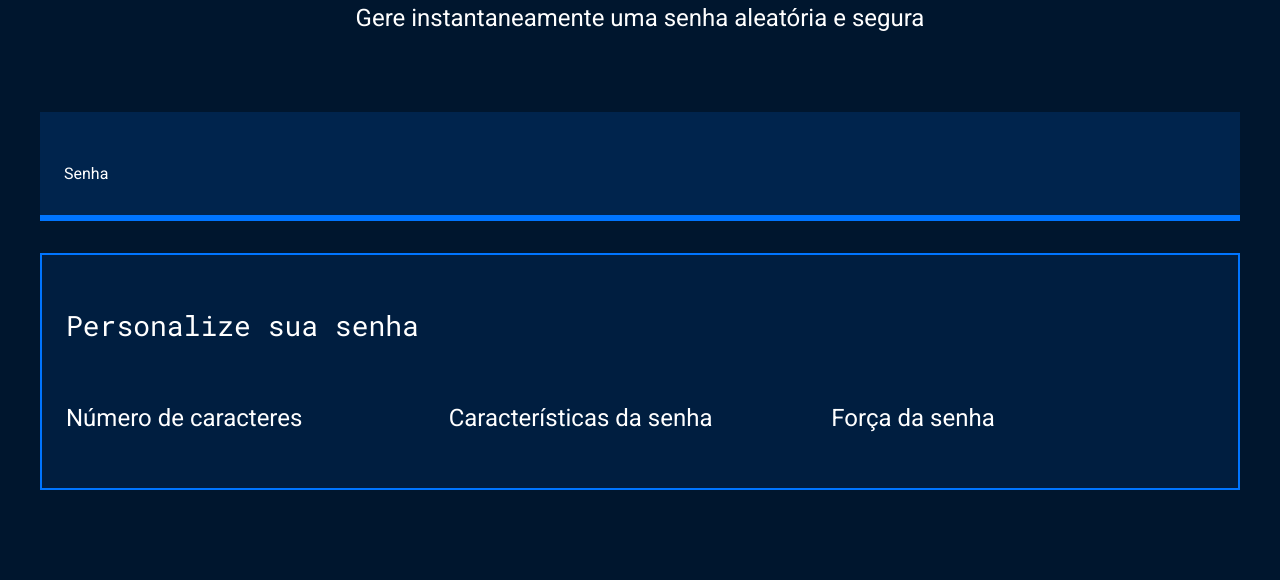
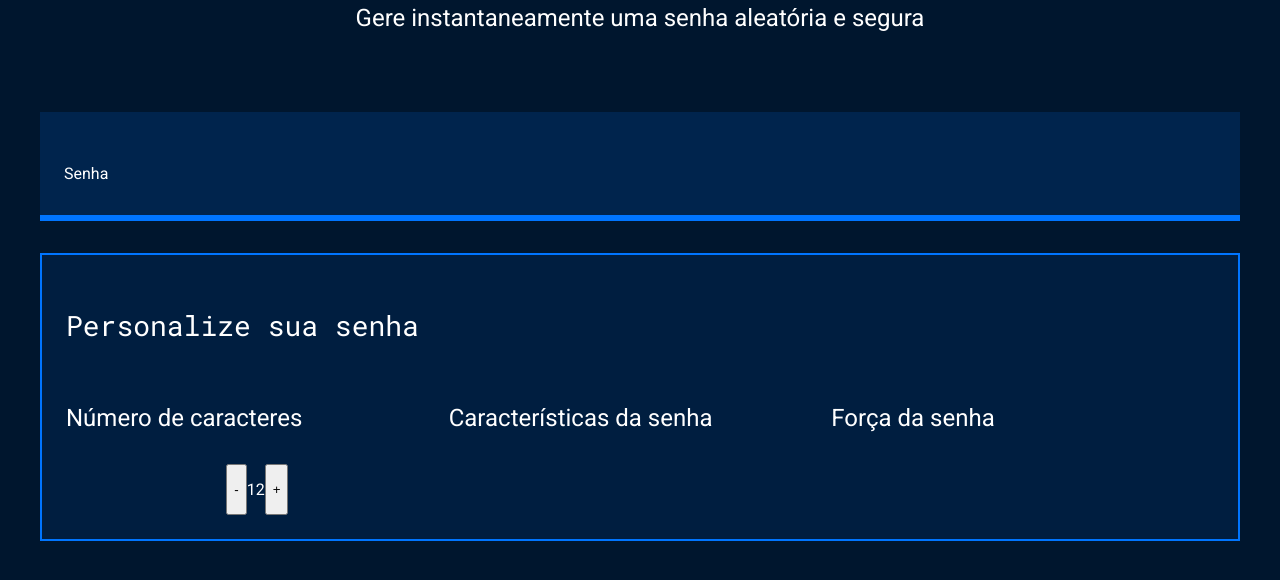
Before and after one commit to Prof-Dionatan/Gerador_de_senha_3_Leni_2025, a plain HTML site: page index.html in a window 1280 px wide. Shown: the part 214-794 px from the top of the page. Drawn offline with Linux system fonts and the light colour scheme.

Commit message:
adição de botões

```diff
--- a/index.html
+++ b/index.html
@@ -24,6 +24,13 @@
             <div class="parametro-coluna__senha">
                 <div class="parametro-senha">
                     <h4 class="parametro-senha__titulo">Número de caracteres</h4>
+
+                    <div class="parametro-senha-botoes">
+                        <button>-</button>
+                        <p>12</p>
+                        <button>+</button>
+                    </div>
+
                 </div>
                 <div class="parametro-senha">
                     <h4 class="parametro-senha__titulo">Características da senha</h4>
--- a/style.css
+++ b/style.css
@@ -85,6 +85,11 @@ body{
     margin: 0 auto;
 }
 
+.parametro-senha-botoes{
+    display: flex;
+    justify-content: center;
+}
+
 @media screen and (min-width: 768px) {
     .parametro-coluna__senha{
         flex-direction: row;
```
